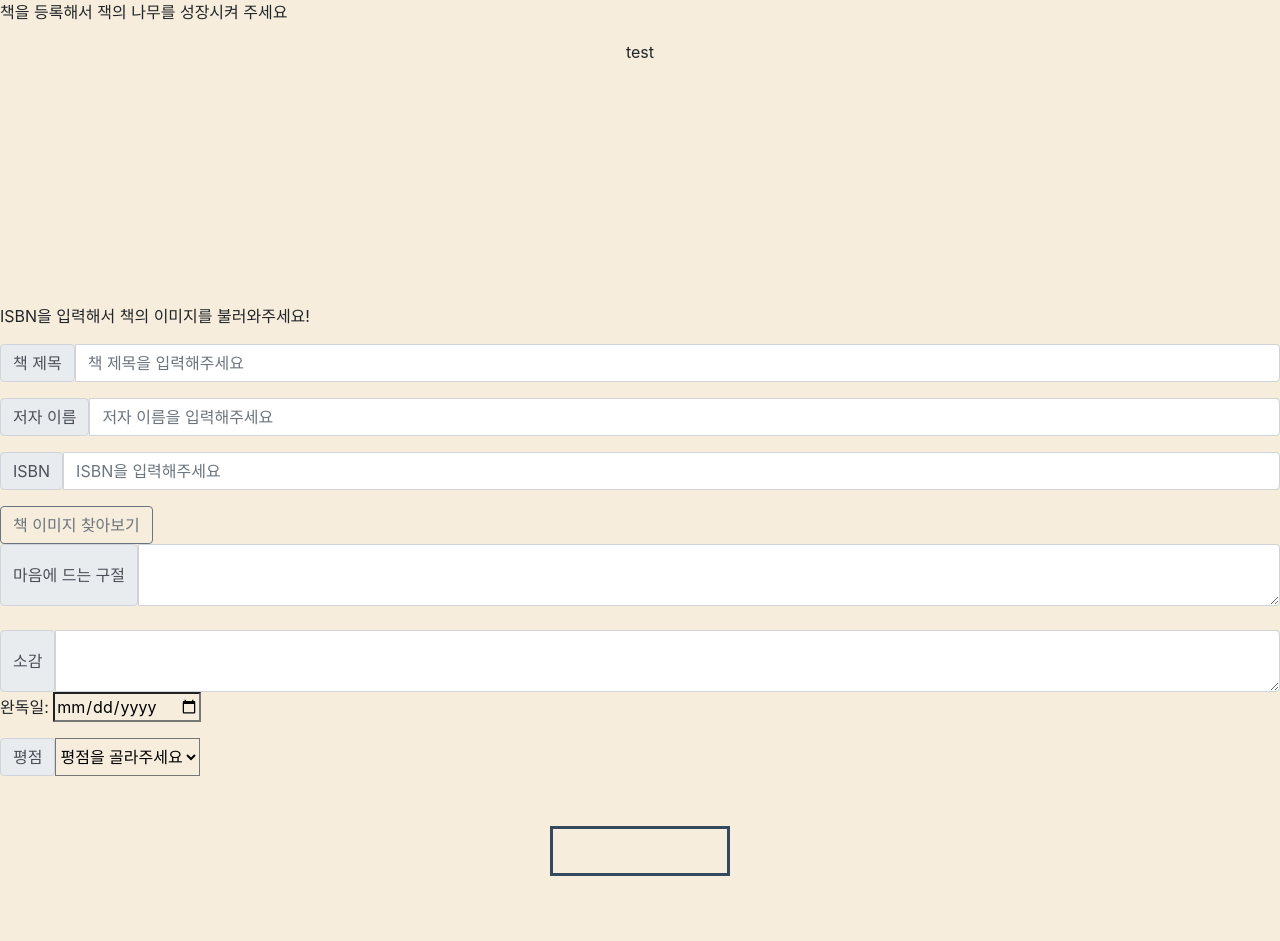
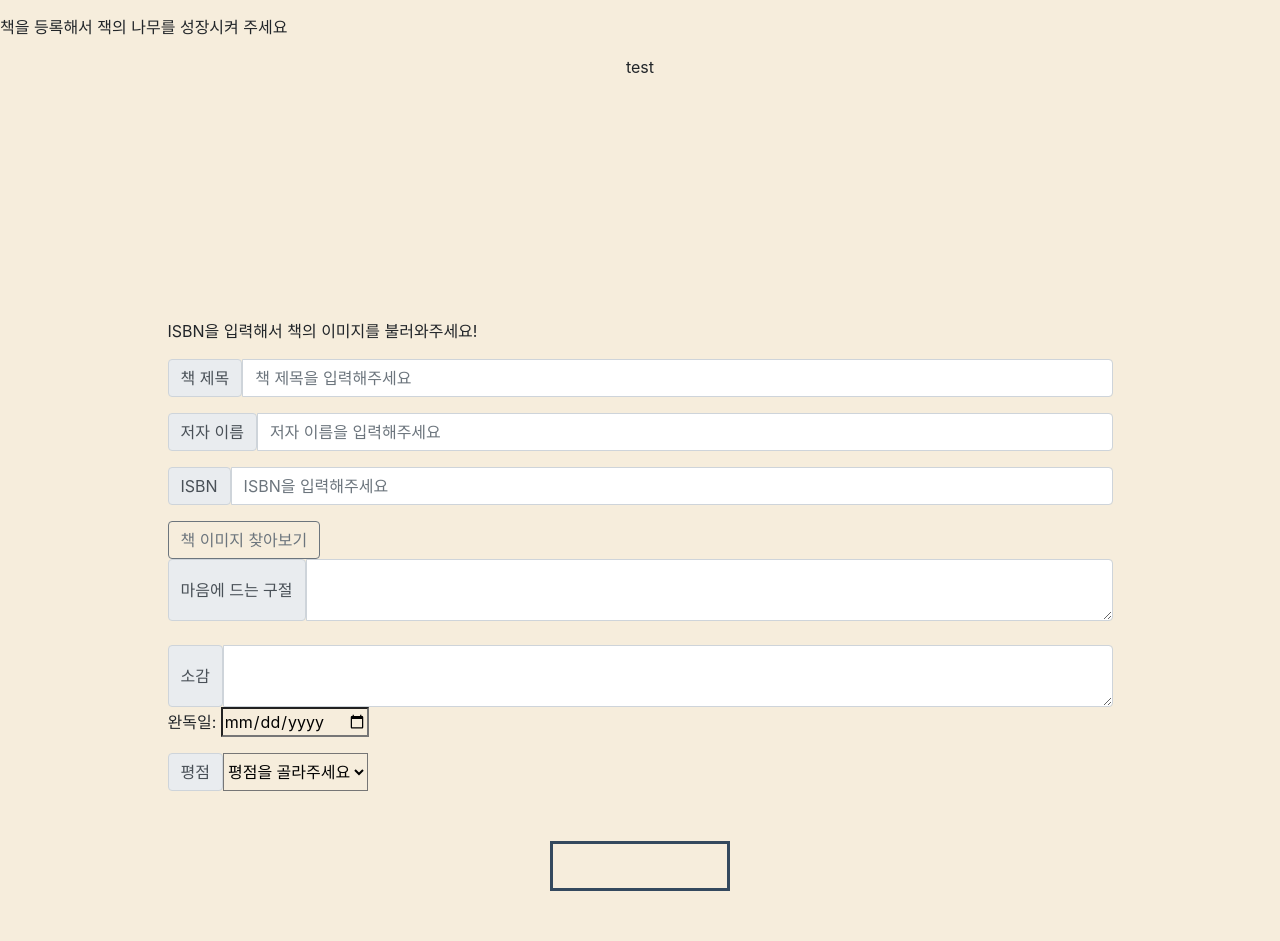
Before and after one commit to kmj931104/jack_and_booktree_project, a Flask app: template templates/booktree_add.html in a window 1280 px wide. Before the commit the page ends 876 px from the top, so only its background shows below. Run offline with Flask 2, Linux system fonts and the light colour scheme; the template is opened without the code that fills it, so the values that code supplies are empty; some libraries are stand-ins or nearby versions.

Commit message:
책나무 추가하기 페이지_1차 정렬
전체 페이지 크기 설정 및 가운데 정렬

해야할 거:
-폰트 설정하기
-버튼 위치 설정
-input box 배경...통일 좀 시켜봐..

```diff
--- a/templates/booktree_add.html
+++ b/templates/booktree_add.html
@@ -75,12 +75,23 @@
                 color: #fff;
             }
 
+            .wrap {
+                margin-top: 15px;
+            }
+
+            .add-box {
+                width: 945px;
+                margin: 0 auto;
+            }
+
             .image-box {
                 width: 188.5px;
                 height: 264px;
                 text-align: center;
                 margin: 0 auto;
             }
+
+
 
         </style>
 
@@ -97,9 +108,9 @@
     </head>
 
     <body>
-        <div id="new_book">
+        <div id="new_book" class="wrap">
             <p>책을 등록해서 잭의 나무를 성장시켜 주세요</p>
-            <div id="add_book">
+            <div id="add_book" class="add-box">
                 <div class="image-box" id="bookCover">
                     <p>test</p>
                 </div>
```
